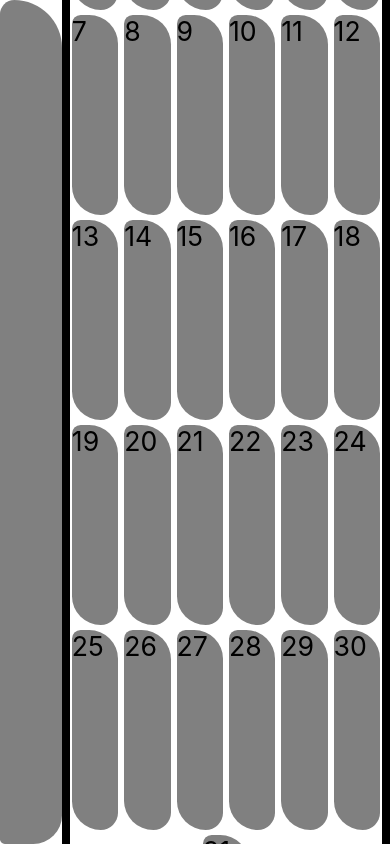
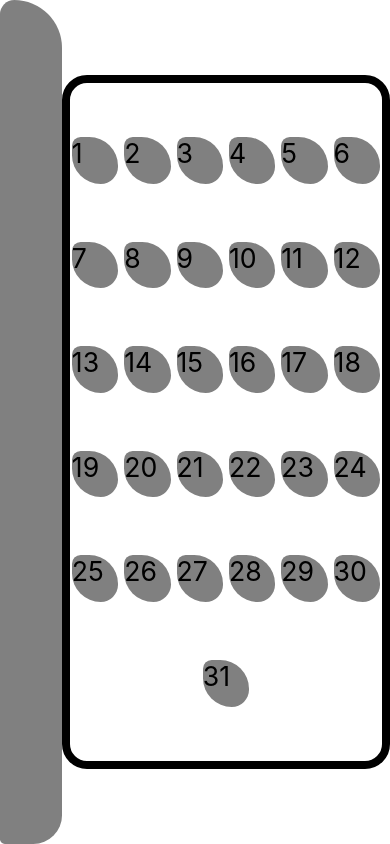
Before and after one commit to Andrewhli06/calendarApp, a React (Create React App) app in the folder calendarapp/: page / in a window 390 px wide. Shown: the top 844 px of the page. Built offline with nearby package versions, Linux system fonts and the light colour scheme.

Commit message:
once again i forgot to make it responsive to window size, fixed the individual day icons this time

```diff
--- a/calendarapp/src/components/calendar.css
+++ b/calendarapp/src/components/calendar.css
@@ -16,7 +16,7 @@
 .calendar {
     border-radius: 15px 50px 30px;
     background-color: grey;
-    height: 200px;
-    width: 15%;
+    flex: 0 1 15%;
+    aspect-ratio: 1 / 1;
     font-size: 20pt;
 }
```
